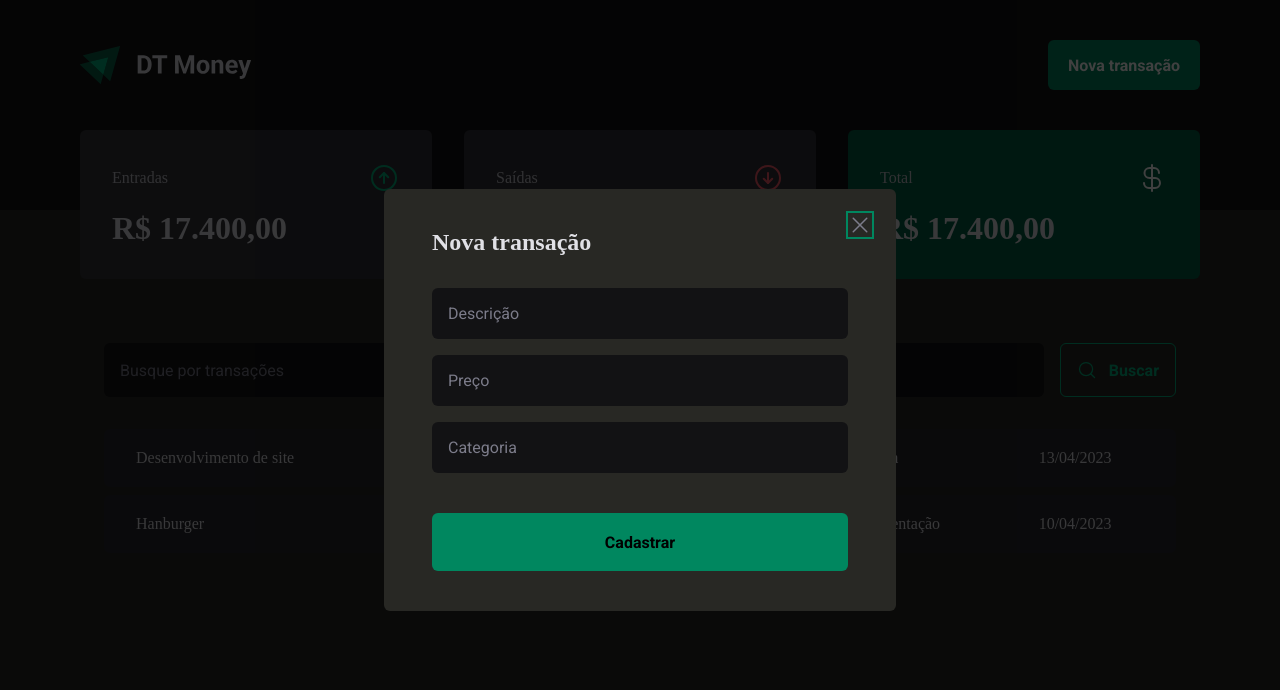
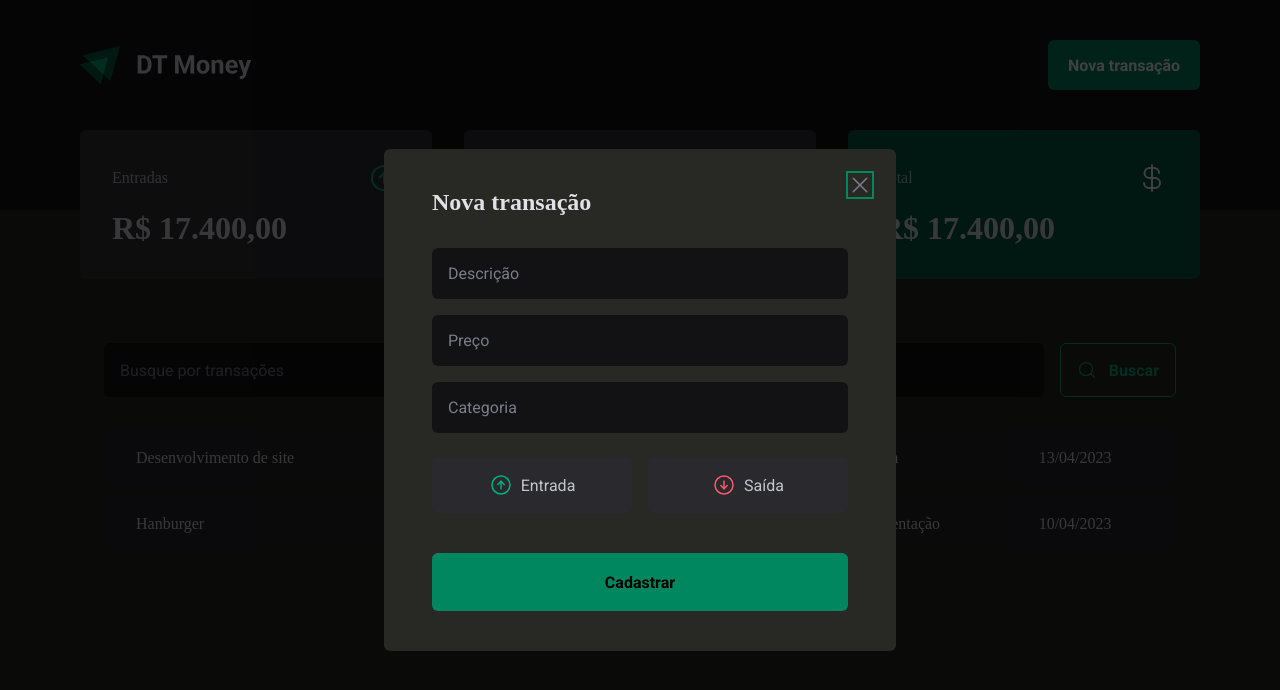
Before and after one commit to 68RS/DT-money, a React (Vite) app: page / in a window 1280 px wide. Both pictures are taken after a click on the button "Nova transação". Shown: the top 690 px of the page. Built offline with nearby package versions, Linux system fonts and the light colour scheme.

Commit message:
Atualizado

```diff
--- a/package.json
+++ b/package.json
@@ -11,6 +11,7 @@
   },
   "dependencies": {
     "@radix-ui/react-dialog": "^1.0.5",
+    "@radix-ui/react-radio-group": "^1.1.3",
     "phosphor-react": "^1.4.1",
     "react": "^18.2.0",
     "react-dom": "^18.2.0",
--- a/src/components/NewTransactionModal/index.tsx
+++ b/src/components/NewTransactionModal/index.tsx
@@ -1,7 +1,13 @@
-import * as Dialog from '@radix-ui/react-dialog';
-import { X } from 'phosphor-react';
+import * as Dialog from "@radix-ui/react-dialog";
+import { ArrowCircleDown, ArrowCircleUp, X } from "phosphor-react";
 
-import { CloseButton, Content, Overley } from './styles';
+import {
+    CloseButton,
+    Content,
+    Overley,
+    TransactionType,
+    TransactionTypeButton,
+} from "./styles";
 
 export const NewTransactionModal = () => {
     return (
@@ -16,16 +22,25 @@
                 </CloseButton>
 
                 <form action="">
-                <input type="text" placeholder='Descrição' required />
-                <input type="number" placeholder='Preço' required />
-                <input type="text" placeholder='Categoria' required />
+                    <input type="text" placeholder="Descrição" required />
+                    <input type="number" placeholder="Preço" required />
+                    <input type="text" placeholder="Categoria" required />
 
-                <button type="submit">
-                    Cadastrar
-                </button>
+                    <TransactionType>
+                        <TransactionTypeButton variant="incone" value="incone">
+                            <ArrowCircleUp size={24} />
+                            Entrada
+                        </TransactionTypeButton>
+
+                        <TransactionTypeButton variant="outcone" value="outcone">
+                            <ArrowCircleDown size={24} />
+                            Saída
+                        </TransactionTypeButton>
+                    </TransactionType>
+
+                    <button type="submit">Cadastrar</button>
                 </form>
-
             </Content>
         </Dialog.Portal>
-  )
-}
+    );
+};
--- a/src/components/NewTransactionModal/styles.ts
+++ b/src/components/NewTransactionModal/styles.ts
@@ -1,5 +1,6 @@
 import styled from 'styled-components';
 import * as Dialog from '@radix-ui/react-dialog';
+import * as RadioGroup from '@radix-ui/react-radio-group';
 
 export const Overley = styled(Dialog.Overlay)`
     position: fixed;
@@ -48,10 +49,11 @@
             padding: 0 1.25rem;
             border-radius: 6px;
             margin-top: 1.5rem;
+            cursor: pointer;
 
             &:hover {
                 background: ${props => props.theme['green-700']};
-                transition: 0.2s;
+                transition: background-color 0.2s;
             }
         }
     }
@@ -67,3 +69,45 @@
     cursor: pointer;
     color: ${props => props.theme['gray-500']};
 `;
+
+export const TransactionType = styled(RadioGroup.Root)`
+    display: grid;
+    grid-template-columns: repeat(2, 1fr);
+    gap: 1rem;
+    margin-top: 0.5rem;
+`;
+
+interface TransactionTypeButtonProps {
+    variant: 'incone' | 'outcone';
+}
+
+export const TransactionTypeButton = styled(RadioGroup.Item)<TransactionTypeButtonProps>`
+    background: ${props => props.theme['gray-700']};
+    padding: 1rem;
+    display: flex;
+    align-items: center;
+    justify-content: center;
+    gap: 0.5rem;
+    border-radius: 6px;
+    cursor: pointer;
+    border: 0;
+    color: ${props => props.theme['gray-300']};
+
+    svg {
+        color: ${props => props.variant === 'incone' ? props.theme['green-300'] : props.theme['red-300']};
+    }
+
+    &[data-state='unchecked']:hover {
+        transition: background-color 0.2s;
+        background: ${props => props.theme['gray-600']};
+    }
+
+    &[data-state= 'checked'] {
+        color: ${props => props.theme.white};
+        background: ${props => props.variant === 'incone' ? props.theme['green-500'] : props.theme['red-500']};
+
+        svg {
+            color: ${props => props.theme.white};
+        }
+    }
+`;
```
Also changed, not shown: 1 other file (tests, documents, lock files or other folders). Lines whose indentation alone changed are shown as unchanged.
